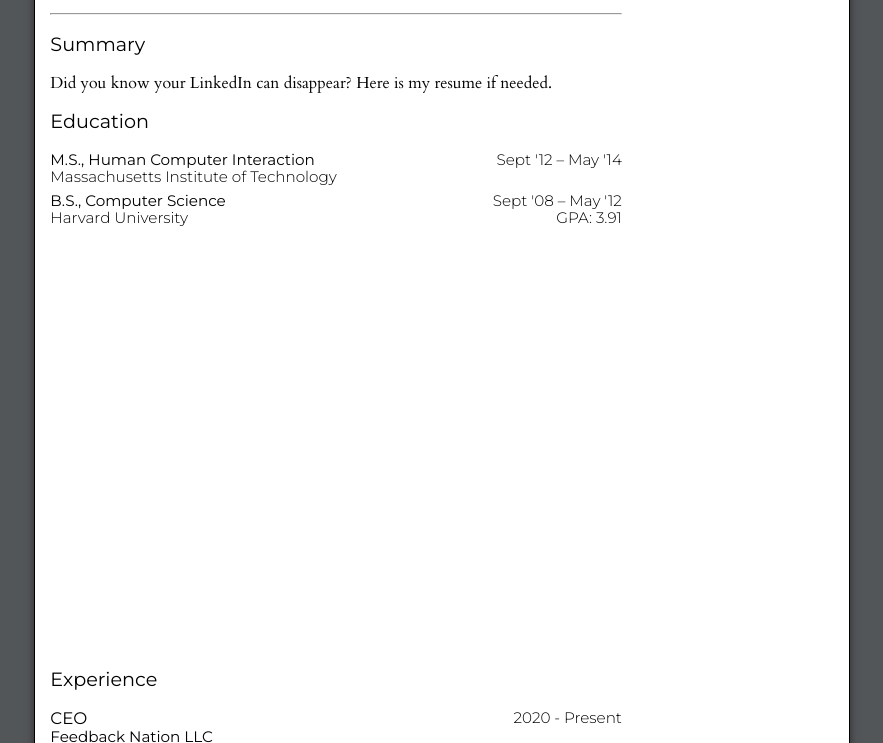
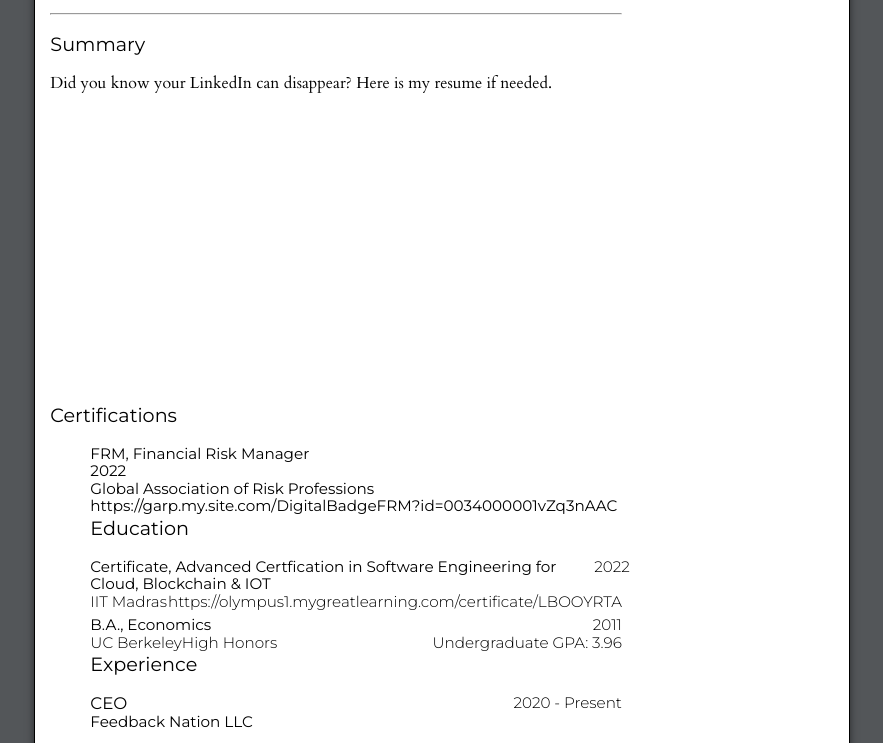
Before and after one commit to TedBelanoff/Resume, a plain HTML site: page index.html in a window 1280 px wide. Shown: the part 142-885 px from the top of the page, without its empty margins (198-1081 px from the left). Drawn offline with nearby package versions, Linux system fonts and the light colour scheme.

Commit message:
Add files via upload

```diff
--- a/index.html
+++ b/index.html
@@ -33,7 +33,7 @@
                                 <g id="Page-1" stroke="none" stroke-width="1" fill="none" fill-rule="evenodd" font-family="Montserrat-Regular, Montserrat" font-size="48" font-weight="normal">
                                     <g id="Letter" transform="translate(-54.000000, -140.000000)" fill="#484848">
                                         <text id="TED-BELANOFF">
-                                            <tspan x="54.728" y="174">TED BELANOFF</tspan>
+                                            <tspan>TED BELANOFF</tspan>
                                         </text>
                                     </g>
                                 </g>
@@ -47,27 +47,41 @@
                             <h6>Summary</h6>
                             <p>Did you know your LinkedIn can disappear? Here is my resume if needed.</p>
                         </section>
+                        <section class="certification">
+                            <h6>Certifications</h6>
+                            <ol>
+                                <li>
+                                    <div>
+                                        <p class="sanserif">FRM, Financial Risk Manager </p>
+                                        <time>2022</time>
+                                    </div>
+                                    <div>
+                                        <span>Global Association of Risk Professions</span>
+<span>https://garp.my.site.com/DigitalBadgeFRM?id=0034000001vZq3nAAC</span>
+                                    </div>
+                                </li>
                         <section class="education">
                             <h6>Education</h6>
                             <ol>
                                 <li>
                                     <div>
-                                        <p class="sanserif">M.S., Human Computer Interaction</p>
-                                        <time>Sept '12 – May '14</time>
+                                        <p class="sanserif">Certificate, Advanced Certfication in Software Engineering for Cloud, Blockchain & IOT </p>
+                                        <time>2022</time>
                                     </div>
                                     <div>
-                                        <span>Massachusetts Institute of Technology</span>
-                                        <span></span>
+                                        <span>IIT Madras</span>
+<span>https://olympus1.mygreatlearning.com/certificate/LBOOYRTA</span>
                                     </div>
                                 </li>
                                 <li>
                                     <div>
-                                        <p class="sanserif">B.S., Computer Science</p>
-                                        <time>Sept '08 – May '12</time>
+                                        <p class="sanserif">B.A., Economics</p>
+                                        <time>2011</time>
                                     </div>
                                     <div>
-                                        <span>Harvard University</span>
-                                        <span>GPA: 3.91</span>
+                                        <span>UC Berkeley</span>
+                                        <span>High Honors</span>
+                                        <span>Undergraduate GPA: 3.96</span>
                                     </div>
                                 </li>
                             </ol>
```
